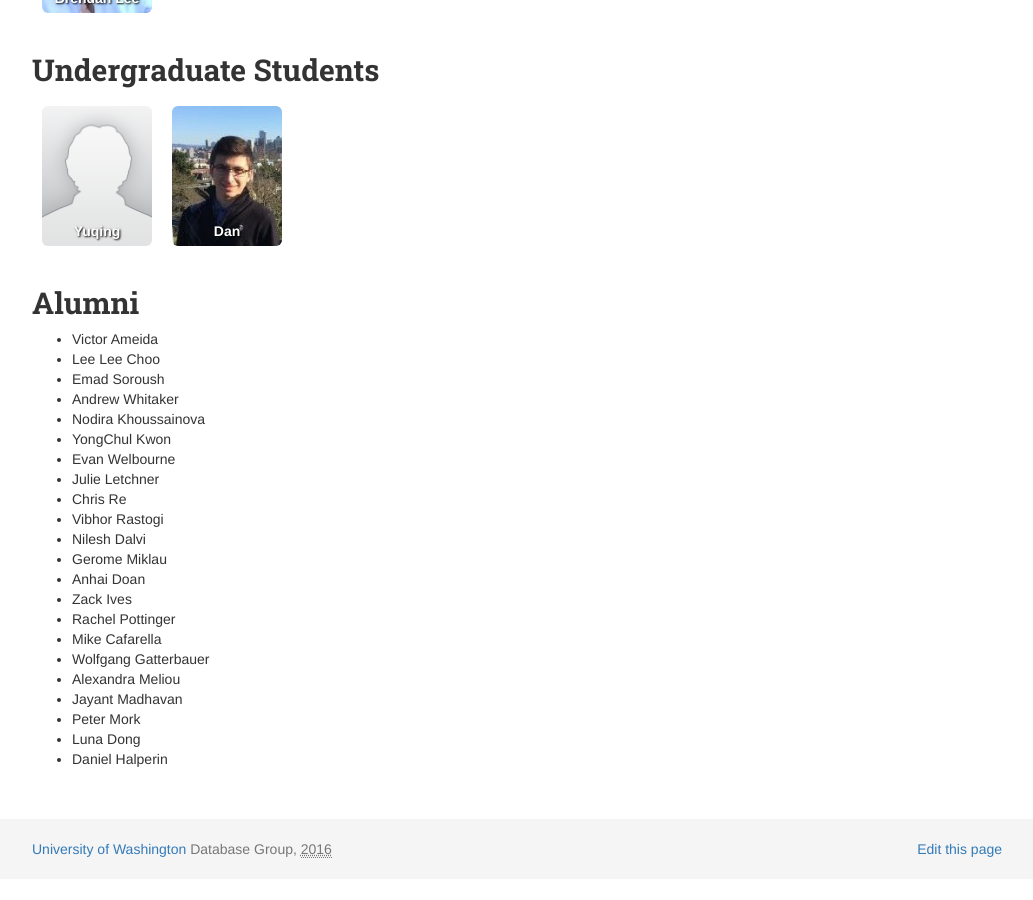
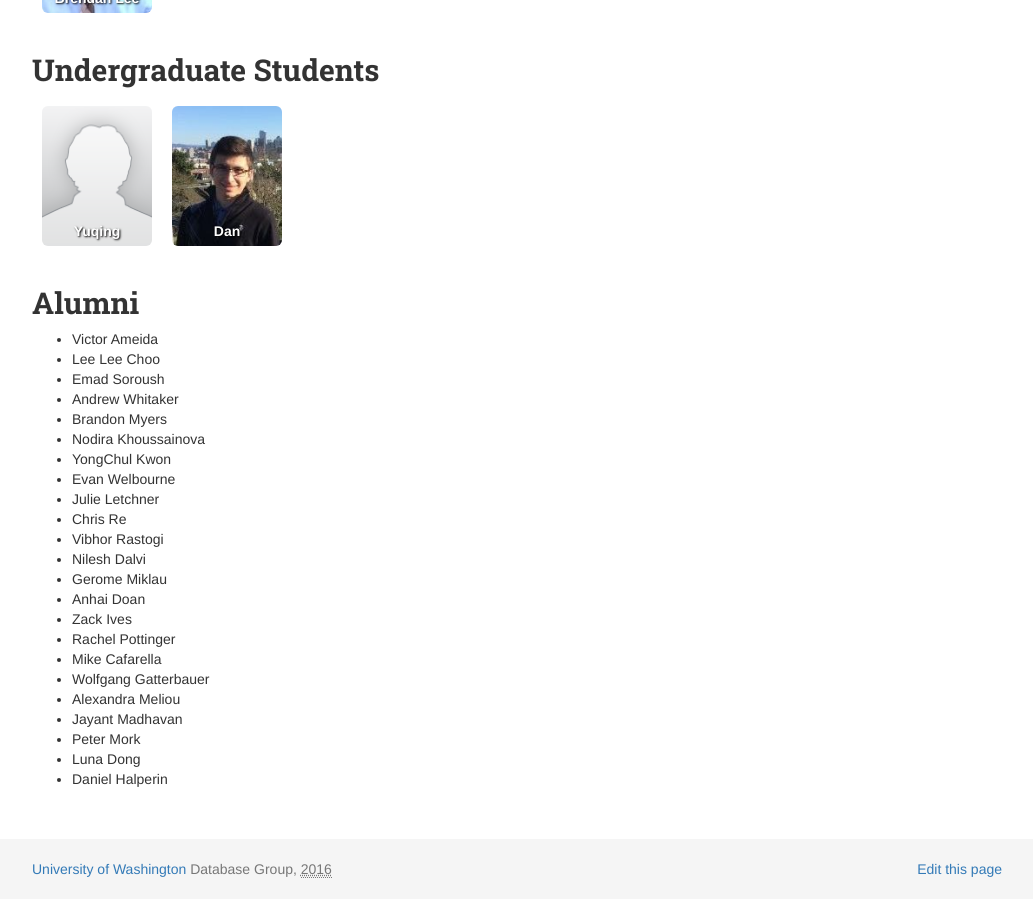
Before and after one commit to uwdb/website, a Jekyll site: the page built from people.markdown, in a window 1280 px wide and 900 px high, scrolled down 1996 px. Shown: the whole window, without its empty margins (123-1156 px from the left). Built offline with Jekyll 4.4.1, drawn with Linux system fonts in a browser that asks for light colours; nearby versions of some CDN libraries.

Commit message:
moving self to almni

```diff
--- a/_data/alumni.yml
+++ b/_data/alumni.yml
@@ -15,6 +15,11 @@
 - name: Andrew Whitaker
   nickname: Andrew
   image: andrew.jpg
+
+- name: Brandon Myers
+  nickname: Brandon
+  website: http://homepage.cs.uiowa.edu/~bdmyers/
+  image: brandonM.jpg
 
 - name: Nodira Khoussainova
 
```
